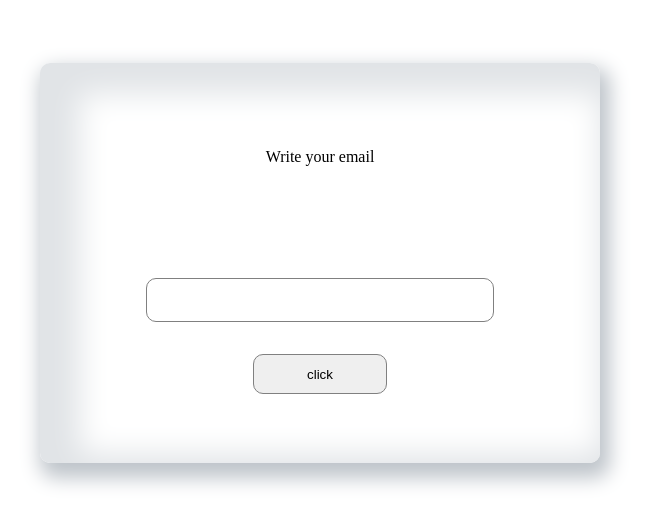
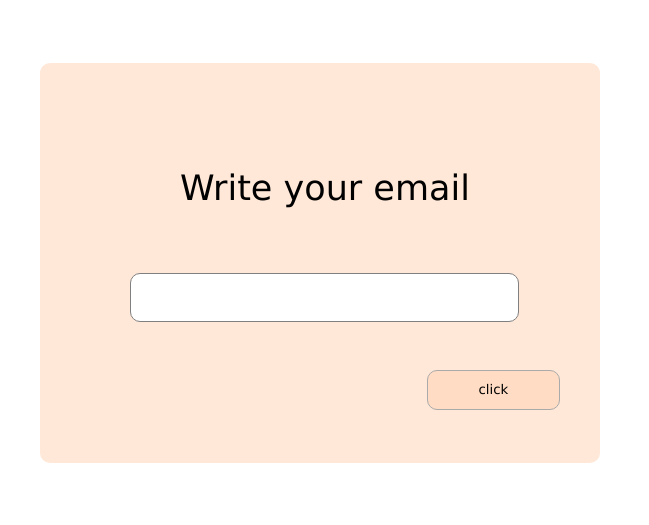
Before and after one commit to JetaaF/Regex, a plain HTML site: page detyr.html in a window 1280 px wide. Shown: the part 185-710 px from the top of the page, without its empty margins (608-1257 px from the left). Drawn offline with Linux system fonts and the light colour scheme.

Commit message:
Update detyr.css

```diff
--- a/detyr.css
+++ b/detyr.css
@@ -1,21 +1,24 @@
 body{
     position: absolute;
     left: 40em;
-    top: 15em
+    top: 15em;
+    font-family: 'Lucida Sans', 'Lucida Sans Regular', 'Lucida Grande', 'Lucida Sans Unicode', Geneva, Verdana, sans-serif;
 }
 
 #forma{
     /* background-color: red; */
     width: 35em;
     height: 25em;
-    display: flex;
+    /* display: flex;
     flex-direction: column;
-    justify-content: center;
-    align-items: center;
+    justify-content: space-evenly;
+    align-items: center; */
+
     gap: 2em;
     border: none;
     border-radius: 10px;
-    box-shadow: 5px 10px 20px 5px rgb(190, 196, 202), inset 20px 11px 30px 20px rgb(225, 228, 231)}
+background-color: rgb(255, 232, 216);}
+    /* box-shadow: 5px 10px 20px 5px rgb(190, 196, 202), inset 7px 14px 30px 20px rgb(225, 228, 231)} */
 input{
     width: 25em;
     height: 3em;
@@ -23,10 +26,37 @@ input{
     outline: none;
     border: 1px solid grey;
     padding-left: 10px;
+    position: absolute;
+    left: 6em;
+    top: 14em;
+    font-size: 15px;
+}
+#paragf{
+    position: absolute;
+    top: 9em;
+    left: 14em;
+}
+.l{
+    font-size: 35px;
+    position: absolute;
+    top: 2em;
+    left: 4em;
 }
 button{
     width: 10em;
     height: 3em;
     border-radius: 10px;
-    border: 1px solid grey;
+    position: absolute;
+    background-color: white;
+    top: 23em;
+    left: 29em;
+    background-color: rgb(255, 220, 195);
+    border: 1px solid rgb(170, 170, 170);
+    position: absolute;
+    /* box-shadow: 5px 10px 20px 5px rgb(190, 196, 202); */
+    font-family: 'Lucida Sans', 'Lucida Sans Regular', 'Lucida Grande', 'Lucida Sans Unicode', Geneva, Verdana, sans-serif;
 }
+button:hover{
+
+    background-color: rgb(255, 199, 159);
+}
```
